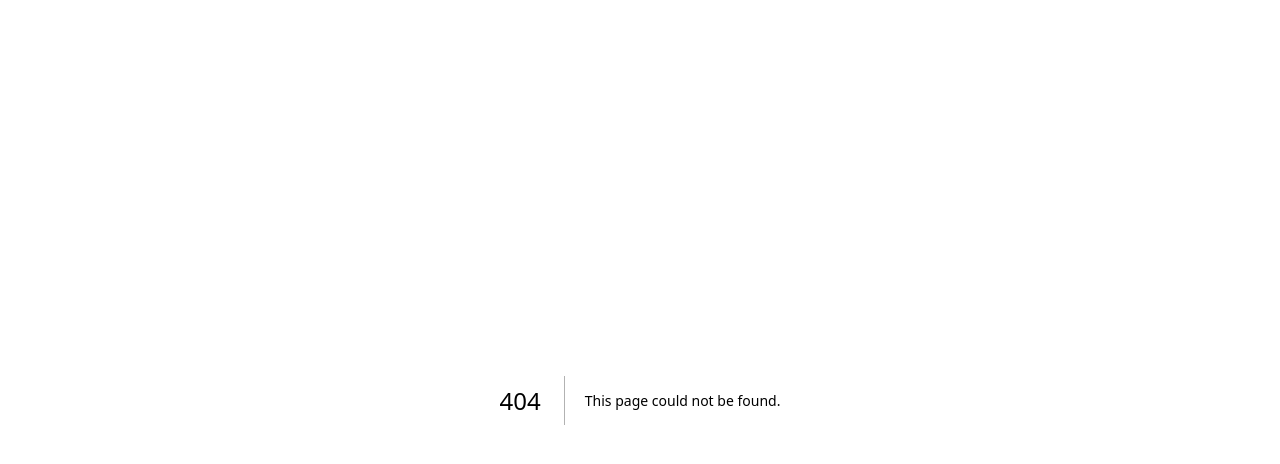
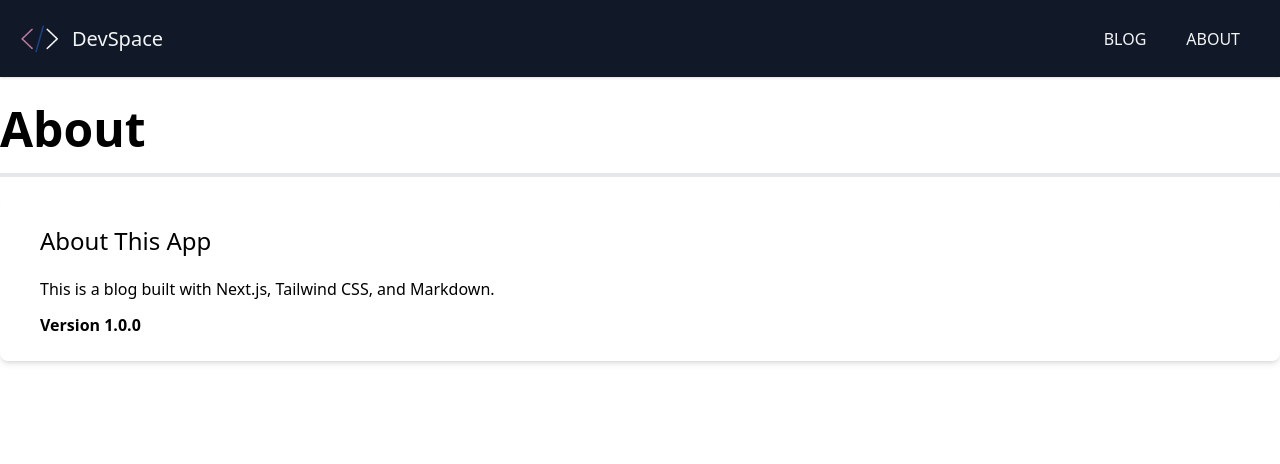
Before and after one commit to sammyholt/nextjs-static-blog, a Next.js app: page /about in a window 1280 px wide. Before the commit this address had no page. Shown: the top 464 px of the page. Built offline with nearby package versions, Linux system fonts and the light colour scheme.

Commit message:
Added basic pages

```diff
--- /dev/null
+++ b/pages/404.tsx
@@ -0,0 +1,24 @@
+import Layout from "@/components/Layout";
+import Image from "next/image";
+
+function NotFoundPage() {
+  return (
+    <Layout title={"Page Not Found"}>
+      <div className="flex flex-col items-center mt-20">
+        <Image
+          src="/images/logo.png"
+          width={70}
+          height={70}
+          alt={"Logo"}
+          className={"bg-gray-800 rounded-2xl"}
+        />
+        <h1 className="text-6xl my-5">Whoops!</h1>
+        <h2 className="text-4xl text-gray-400 mb-5">
+          This page does not exist.
+        </h2>
+      </div>
+    </Layout>
+  );
+}
+
+export default NotFoundPage;
--- /dev/null
+++ b/pages/about.tsx
@@ -0,0 +1,22 @@
+import Layout from "@/components/Layout";
+
+function AboutPage() {
+  return (
+    <Layout>
+      <h1 className="text-5xl border-b-4 pb-5 font-bold">About</h1>
+      <div className="bg-white shadow-md rounded-lg px-10 py-6 mt-6">
+        <h3 className="text-2xl mb-5">About This App</h3>
+
+        <p className="mb-3">
+          This is a blog built with Next.js, Tailwind CSS, and Markdown.
+        </p>
+
+        <p>
+          <span className="font-bold">Version 1.0.0</span>
+        </p>
+      </div>
+    </Layout>
+  );
+}
+
+export default AboutPage;
--- /dev/null
+++ b/pages/blog/index.tsx
@@ -0,0 +1,10 @@
+import Layout from "@/components/Layout";
+
+function Blog() {
+  return (
+    <Layout>
+      <h1 className="text-2xl">Blog</h1>
+    </Layout>
+  );
+}
+export default Blog;
```
